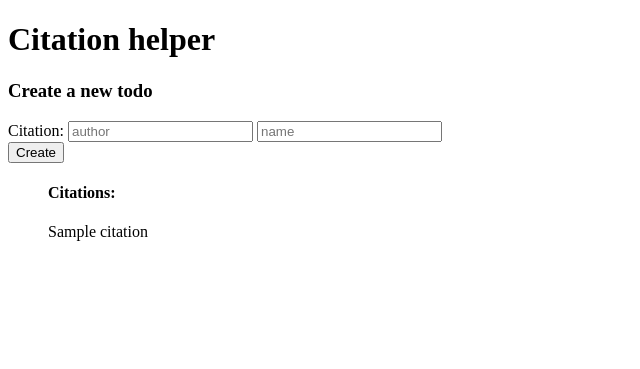
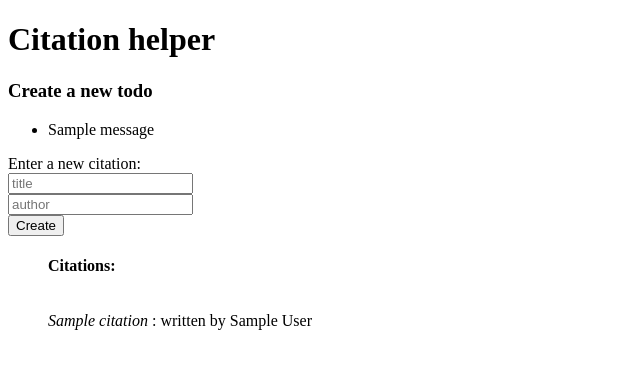
Before and after one commit to HackTastic5/miniprojekti, a Flask app: template src/templates/index.html in a window 1280 px wide. Shown: the top 369 px of the page, without its empty margins (0-640 px from the left). Run offline with Flask 3, Linux system fonts and the light colour scheme; the template is opened without the code that fills it: most values are stand-ins (such as "Sample title", 1, 10 or a date in 2020); one stand-in notice (Sample message) is shown.

Commit message:
formatting

```diff
--- a/src/app.py
+++ b/src/app.py
@@ -13,14 +13,16 @@ def index():
 @app.route("/create_citation", methods=["POST"])
 def citation_creation():
     author = request.form.get("author")
-    name = request.form.get("name")
+    title = request.form.get("title")
+    print(author, title)
 
     try:
-        create_citation(author, name)
+        create_citation(author, title)
         return redirect("/")
     except Exception as error:
+        print(error)
         flash(str(error))
-        return  redirect("/new_citation")
+        return  redirect("/")
 
 # testausta varten oleva reitti
 if test_env:
--- a/src/db_helper.py
+++ b/src/db_helper.py
@@ -35,10 +35,10 @@ def setup_db():
   sql = text(
     f"CREATE TABLE {table_name} ("
     "  id SERIAL PRIMARY KEY, "
-    "  author TEXT NOT NULL,"
-    "  name TEXT"
+    "  author TEXT NOT NULL CHECK (char_length(author) >= 1),"
+    "  title TEXT NOT NULL CHECK (char_length(title) >= 1)"
     ")"
-  )
+)
 
   db.session.execute(sql)
   db.session.commit()
--- a/src/entities/citation.py
+++ b/src/entities/citation.py
@@ -1,8 +1,8 @@
 class Citation:
-    def __init__(self, id, author, name):
+    def __init__(self, id, author, title):
         self.id = id
         self.author = author
-        self.name = name
+        self.title = title
 
     def __str__(self):
-        return f"{self.name} by {self.author}"
+        return f"{self.title} by {self.author}"
--- a/src/templates/index.html
+++ b/src/templates/index.html
@@ -8,11 +8,24 @@ Citation app
 
 <h1>Citation helper</h1>
 <h3>Create a new todo</h3>
+{% with messages = get_flashed_messages() %}
+{% if messages %}
+  <ul>
+  {% for message in messages %}
+    <li>{{ message }}</li>
+  {% endfor %}
+  </ul>
+{% endif %}
+{% endwith %}
 
 <form action="/create_citation" method="post">
-  <label for="content">Citation:</label>
+  <label for="content">Enter a new citation:</label>
+  <br/>
+  <input type="text" name="title" placeholder="title">
+  <br/>
   <input type="text" name="author" placeholder="author">
-  <input type="text" name="name" placeholder="name">
+
+
   <br>
   <button type="submit">
     Create
@@ -25,7 +38,8 @@ Citation app
   {% for citation in citations %}
     <li style="display: flex">
       <div>
-        {{ citation }}
+        <p><i>{{ citation.title }} </i>: written by {{citation.author}}</p>
+
       </div>
     </li>
   {% endfor %}
--- a/src/util.py
+++ b/src/util.py
@@ -1,4 +1,5 @@
 class UserInputError(Exception):
     pass
 
-#test helpers here
+def validate_citation(author, title):
+    pass
```
Also changed, not shown: src/repositories/citation_repository.py (+7 -4 lines), 1 other file.
